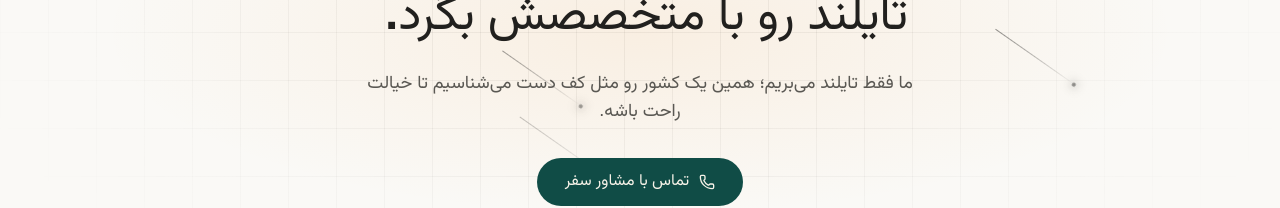
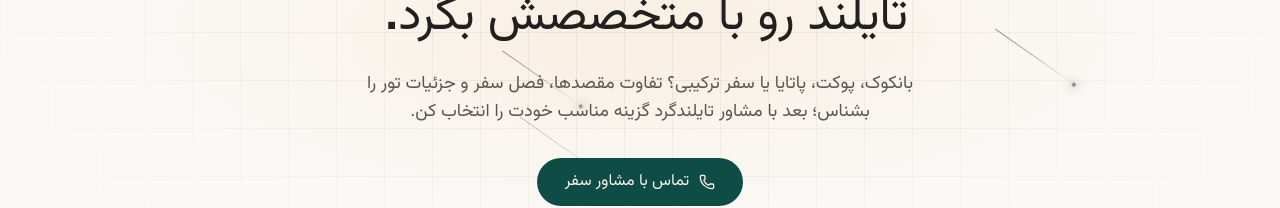
Before and after one commit to masoudroot/thailandgard, a Next.js app in the folder site/: page / in a window 1280 px wide. Shown: the part 213-421 px from the top of the page. Built offline with nearby package versions, Linux system fonts and the light colour scheme; no server answers; the database is empty; a web font is replaced by a local one.

Commit message:
برند ۱.۰ فاز ۴: زیرتیتر هیرو تصمیم‌محور + دقیق‌سازی ادعای لیدر فارسی‌زبان

```diff
--- a/site/app/page.tsx
+++ b/site/app/page.tsx
@@ -54,7 +54,9 @@ const WHY_US = [
   {
     icon: Users,
     title: "لیدر فارسی‌زبان",
-    text: "در همهٔ گشت‌ها یک لیدر فارسی‌زبان همراه گروه است؛ از فرودگاه تا آخرین روز سفر تنها نمی‌مانید.",
+    /* سند برند ۱.۰ (چک‌لیست صداقت): ادعای «در همه گشت‌ها» فقط وقتی مجاز است که
+       تضمین اجرایی برای همه تورها باشد؛ تا تأیید عملیات، عبارت به پکیج محدود شد. */
+    text: "در تورهای تایلندگرد لیدر فارسی‌زبان همراه گروه است؛ از فرودگاه تا آخرین روز سفر تنها نمی‌مانید. جزئیات لیدر هر تور را در صفحه همان تور ببینید.",
   },
   {
     icon: ShieldCheck,
--- a/site/components/site/HeroCapsule.tsx
+++ b/site/components/site/HeroCapsule.tsx
@@ -84,7 +84,10 @@ export function HeroCapsule({
 
         <Reveal delay={450} durationMs={200}>
           <p className="mx-auto mt-5 max-w-xl text-muted-foreground sm:text-lg">
-            ما فقط تایلند می‌بریم؛ همین یک کشور رو مثل کف دست می‌شناسیم تا خیالت راحت باشه.
+            {/* سند برند ۱.۰: زیرتیتر تصمیم‌محور؛ بانکوک، پوکت، پاتایا یا ترکیبی —
+                تفاوت مقصدها را بشناس، بعد با مشاور ما گزینه مناسب خودت را انتخاب کن. */}
+            بانکوک، پوکت، پاتایا یا سفر ترکیبی؟ تفاوت مقصدها، فصل سفر و جزئیات تور را
+            بشناس؛ بعد با مشاور تایلندگرد گزینه مناسب خودت را انتخاب کن.
           </p>
         </Reveal>
 
```
